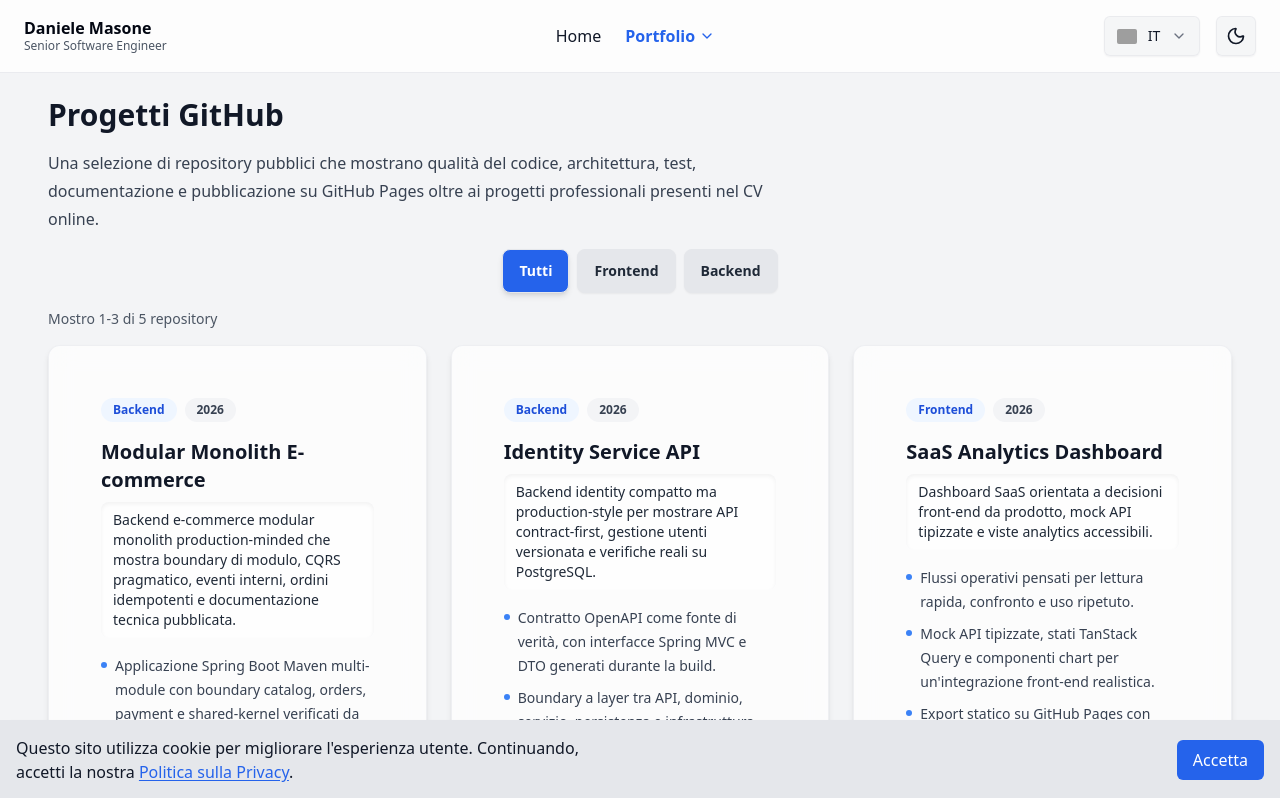
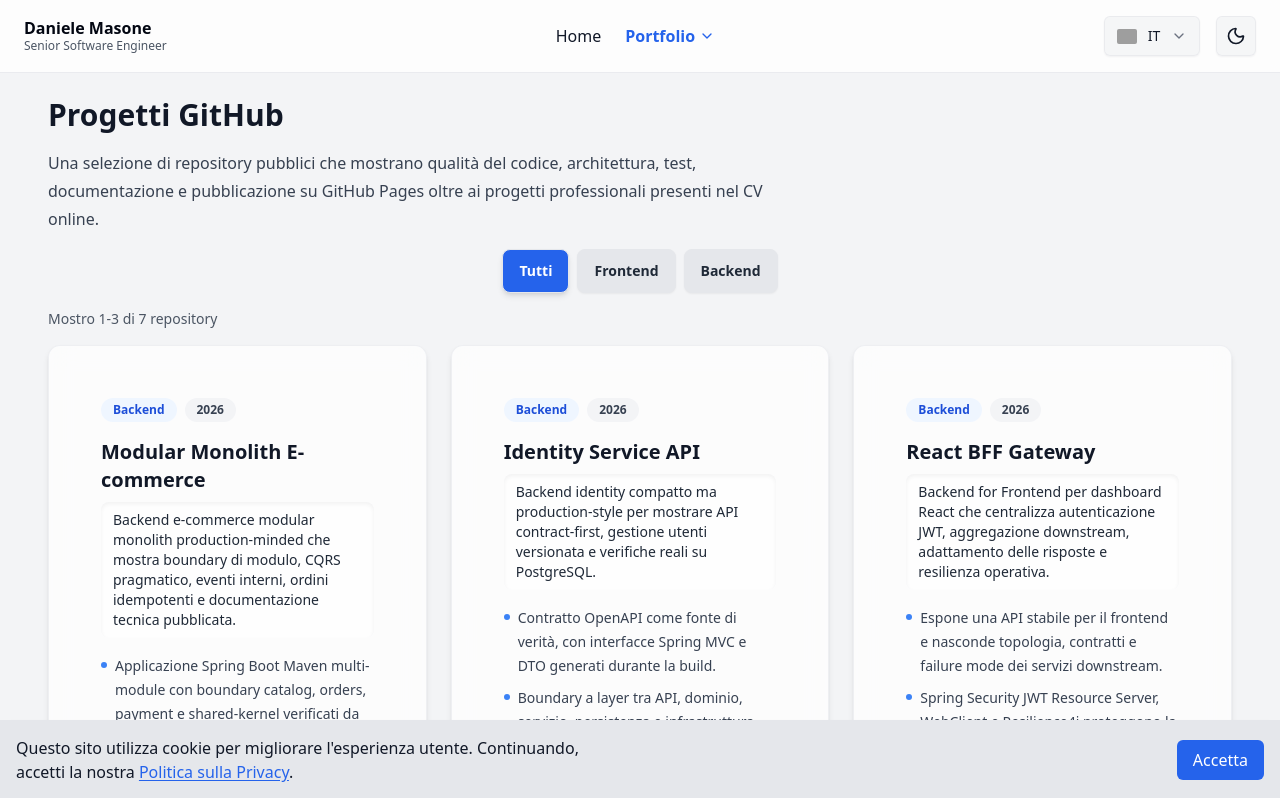
Before and after one commit to DanieleMasone/ingdanielemasone, a React (Vite) app: page /github-projects in a window 1280 px wide. Shown: the top 798 px of the page. Built offline with nearby package versions, Linux system fonts and the light colour scheme; grey boxes are pictures that could not be loaded.

Commit message:
chore: GitHub Projects

```diff
--- a/src/locales/de/translation.json
+++ b/src/locales/de/translation.json
@@ -101,6 +101,14 @@
           "quality": "Unit-, Web-Layer-, Repository- und Testcontainers-Integrationstests, RFC-7807-Fehler, Docker-Validierung und veröffentlichte JaCoCo-Reports."
         }
       },
+      "react_bff_gateway": {
+        "summary": "Backend for Frontend für React-Dashboards mit zentraler JWT-Authentifizierung, Downstream-Aggregation, Response-Anpassung und operativer Resilienz.",
+        "highlights": {
+          "bff_boundary": "Stellt eine stabile Frontend-API bereit und verbirgt Downstream-Topologie, Verträge und Fehlerfälle vor dem Browser.",
+          "security_resilience": "Spring Security JWT Resource Server, WebClient und Resilience4j schützen die Boundary und liefern stabile Fallbacks.",
+          "quality": "CI mit Maven verify, JaCoCo, Javadoc, generiertem OpenAPI/Swagger UI, Docker-Compose-Checks und GitHub-Pages-Veröffentlichung."
+        }
+      },
       "saas_analytics_dashboard": {
         "summary": "SaaS-Dashboard mit Fokus auf produktnahe Frontend-Entscheidungen, typisierte Mock-APIs und barrierearme Analytics-Ansichten.",
         "highlights": {
@@ -115,6 +123,14 @@
           "static_export": "Statischer Export mit base-path-fähigen Assets und öffentlichen Report-URLs für GitHub Pages, ohne SSR-Runtime oder private API-Routen.",
           "commerce_ux": "Suche, Filter, Sortierung, statische Detailseiten und barrierearmer Cart Drawer mit aria-live-Updates und localStorage-Persistenz.",
           "quality": "CI mit Format-Checks, Linting, Typechecks, Coverage, Playwright E2E, TypeDoc, Build und Veröffentlichung der Reports."
+        }
+      },
+      "enterprise_data_workbench": {
+        "summary": "Local-first React- und TypeScript-Workbench für dichte Enterprise-Workflows mit Tabelle, Kanban und Kalender über einem gemeinsamen Workspace-Dokument.",
+        "highlights": {
+          "local_first": "Workspace-Snapshots werden mit Dexie in IndexedDB persistiert, inklusive Operation Log, optimistischen Updates und sichtbarer Mock-Reconciliation.",
+          "workspace_ux": "Data Grid mit Inline-Editing, Tastaturnavigation, Command Palette, Sync Inspector, Konflikten und simulierter Kollaborationspräsenz.",
+          "delivery": "Pipeline mit Typecheck, Lint, Coverage, Build, TypeDoc und öffentlichen GitHub-Pages-Reports."
         }
       },
       "portfolio": {
--- a/src/locales/en/translation.json
+++ b/src/locales/en/translation.json
@@ -101,6 +101,14 @@
           "quality": "Unit, web-layer, repository and Testcontainers integration tests, RFC 7807 errors, Docker validation and published JaCoCo reports."
         }
       },
+      "react_bff_gateway": {
+        "summary": "Backend for Frontend for React dashboards that centralizes JWT authentication, downstream aggregation, response adaptation and operational resilience.",
+        "highlights": {
+          "bff_boundary": "Exposes one stable frontend API while hiding downstream topology, contracts and failure modes from the browser.",
+          "security_resilience": "Spring Security JWT Resource Server, WebClient and Resilience4j protect the boundary and return stable fallbacks.",
+          "quality": "CI runs Maven verify, JaCoCo, Javadoc, generated OpenAPI/Swagger UI, Docker Compose checks and GitHub Pages publication."
+        }
+      },
       "saas_analytics_dashboard": {
         "summary": "SaaS management dashboard focused on product-grade frontend decisions, typed mock APIs and accessible analytics views.",
         "highlights": {
@@ -115,6 +123,14 @@
           "static_export": "Static export with base-path-aware assets and public report URLs for GitHub Pages, without SSR runtime or private API routes.",
           "commerce_ux": "Search, filters, sorting, static detail pages and an accessible cart drawer with aria-live updates and localStorage persistence.",
           "quality": "CI runs format checks, linting, type checks, coverage, Playwright E2E, TypeDoc, build and public report exposure."
+        }
+      },
+      "enterprise_data_workbench": {
+        "summary": "Local-first React and TypeScript workbench for dense enterprise workflows, with table, kanban and calendar views over one workspace document.",
+        "highlights": {
+          "local_first": "Workspace snapshots persist in IndexedDB through Dexie, with operation logs, optimistic updates and visible mock reconciliation.",
+          "workspace_ux": "Data grid with inline editing, keyboard navigation, command palette, sync inspector, conflicts and simulated collaborator presence.",
+          "delivery": "Pipeline covers typecheck, lint, coverage, build, TypeDoc and public GitHub Pages reports."
         }
       },
       "portfolio": {
--- a/src/locales/es/translation.json
+++ b/src/locales/es/translation.json
@@ -101,6 +101,14 @@
           "quality": "Tests unitarios, web-layer, repository e integración Testcontainers, errores RFC 7807, validación Docker y reportes JaCoCo publicados."
         }
       },
+      "react_bff_gateway": {
+        "summary": "Backend for Frontend para dashboards React que centraliza autenticación JWT, agregación downstream, adaptación de respuestas y resiliencia operativa.",
+        "highlights": {
+          "bff_boundary": "Expone una API frontend estable y oculta al navegador la topología, los contratos y los modos de fallo downstream.",
+          "security_resilience": "Spring Security JWT Resource Server, WebClient y Resilience4j protegen la boundary y devuelven fallbacks estables.",
+          "quality": "CI con Maven verify, JaCoCo, Javadoc, OpenAPI/Swagger UI generados, validaciones Docker Compose y publicación en GitHub Pages."
+        }
+      },
       "saas_analytics_dashboard": {
         "summary": "Dashboard SaaS centrado en decisiones frontend de producto, mock APIs tipadas y vistas analytics accesibles.",
         "highlights": {
@@ -115,6 +123,14 @@
           "static_export": "Export estático con assets compatibles con base path y URLs públicas de reportes para GitHub Pages, sin runtime SSR ni rutas API privadas.",
           "commerce_ux": "Búsqueda, filtros, ordenación, páginas detalle estáticas y cart drawer accesible con actualizaciones aria-live y persistencia localStorage.",
           "quality": "CI con format check, lint, typecheck, coverage, Playwright E2E, TypeDoc, build y exposición de reportes públicos."
+        }
+      },
+      "enterprise_data_workbench": {
+        "summary": "Workbench React y TypeScript local-first para flujos enterprise densos, con vistas tabla, kanban y calendario sobre un único documento workspace.",
+        "highlights": {
+          "local_first": "Snapshot persistido en IndexedDB con Dexie, operation log, actualizaciones optimistas y reconciliación mock visible.",
+          "workspace_ux": "Data grid con edición inline, navegación por teclado, command palette, sync inspector, conflictos y presencia colaborativa simulada.",
+          "delivery": "Pipeline con typecheck, lint, coverage, build, TypeDoc y reportes públicos en GitHub Pages."
         }
       },
       "portfolio": {
--- a/src/locales/fr/translation.json
+++ b/src/locales/fr/translation.json
@@ -101,6 +101,14 @@
           "quality": "Tests unitaires, web-layer, repository et intégration Testcontainers, erreurs RFC 7807, validation Docker et rapports JaCoCo publiés."
         }
       },
+      "react_bff_gateway": {
+        "summary": "Backend for Frontend pour dashboards React qui centralise authentification JWT, agrégation downstream, adaptation des réponses et résilience opérationnelle.",
+        "highlights": {
+          "bff_boundary": "Expose une API front stable et masque au navigateur la topologie, les contrats et les modes d’échec downstream.",
+          "security_resilience": "Spring Security JWT Resource Server, WebClient et Resilience4j protègent la boundary et renvoient des fallbacks stables.",
+          "quality": "CI avec Maven verify, JaCoCo, Javadoc, OpenAPI/Swagger UI générés, contrôles Docker Compose et publication GitHub Pages."
+        }
+      },
       "saas_analytics_dashboard": {
         "summary": "Dashboard SaaS axé sur des choix front-end de niveau produit, des mock APIs typées et des vues analytics accessibles.",
         "highlights": {
@@ -115,6 +123,14 @@
           "static_export": "Export statique avec assets compatibles base path et URL publiques de rapports pour GitHub Pages, sans runtime SSR ni routes API privées.",
           "commerce_ux": "Recherche, filtres, tri, pages détail statiques et cart drawer accessible avec mises à jour aria-live et persistance localStorage.",
           "quality": "CI avec format check, lint, typecheck, couverture, Playwright E2E, TypeDoc, build et exposition des rapports publics."
+        }
+      },
+      "enterprise_data_workbench": {
+        "summary": "Workbench React et TypeScript local-first pour workflows enterprise denses, avec vues table, kanban et calendrier sur un même document workspace.",
+        "highlights": {
+          "local_first": "Snapshot persisté dans IndexedDB via Dexie, avec operation log, mises à jour optimistes et réconciliation mock visible.",
+          "workspace_ux": "Data grid avec édition inline, navigation clavier, command palette, sync inspector, conflits et présence collaborative simulée.",
+          "delivery": "Pipeline avec typecheck, lint, couverture, build, TypeDoc et rapports publics GitHub Pages."
         }
       },
       "portfolio": {
--- a/src/locales/it/translation.json
+++ b/src/locales/it/translation.json
@@ -101,6 +101,14 @@
           "quality": "Test unitari, web-layer, repository e integrazione Testcontainers, errori RFC 7807, validazione Docker e report JaCoCo pubblicati."
         }
       },
+      "react_bff_gateway": {
+        "summary": "Backend for Frontend per dashboard React che centralizza autenticazione JWT, aggregazione downstream, adattamento delle risposte e resilienza operativa.",
+        "highlights": {
+          "bff_boundary": "Espone una API stabile per il frontend e nasconde topologia, contratti e failure mode dei servizi downstream.",
+          "security_resilience": "Spring Security JWT Resource Server, WebClient e Resilience4j proteggono la boundary e forniscono fallback stabili.",
+          "quality": "CI con verify Maven, JaCoCo, Javadoc, OpenAPI/Swagger UI generati, Docker Compose e pubblicazione GitHub Pages."
+        }
+      },
       "saas_analytics_dashboard": {
         "summary": "Dashboard SaaS orientata a decisioni front-end da prodotto, mock API tipizzate e viste analytics accessibili.",
         "highlights": {
@@ -115,6 +123,14 @@
           "static_export": "Export statico con asset base-path aware e URL pubblici per report su GitHub Pages, senza runtime SSR o API private.",
           "commerce_ux": "Ricerca, filtri, ordinamento, detail page statiche e cart drawer accessibile con aggiornamenti aria-live e persistenza localStorage.",
           "quality": "CI con format check, lint, typecheck, coverage, Playwright E2E, TypeDoc, build ed esposizione dei report pubblici."
+        }
+      },
+      "enterprise_data_workbench": {
+        "summary": "Workbench React e TypeScript local-first per flussi enterprise densi, con tabella, kanban e calendario sullo stesso documento di workspace.",
+        "highlights": {
+          "local_first": "Snapshot persistito in IndexedDB con Dexie, operation log, update ottimistici e riconciliazione mock visibile in UI.",
+          "workspace_ux": "Data grid con editing inline, navigazione da tastiera, command palette, sync inspector, conflitti e presenza collaborativa simulata.",
+          "delivery": "Pipeline con typecheck, lint, coverage, build, TypeDoc e report pubblici su GitHub Pages."
         }
       },
       "portfolio": {
--- a/src/mock/githubProjects.js
+++ b/src/mock/githubProjects.js
@@ -86,6 +86,37 @@ export const githubProjects = [
         ]
     },
     {
+        id: "react-bff-gateway",
+        name: "React BFF Gateway",
+        category: "backend",
+        year: "2026",
+        summaryKey: "github_projects_page.projects.react_bff_gateway.summary",
+        highlightsKeys: [
+            "github_projects_page.projects.react_bff_gateway.highlights.bff_boundary",
+            "github_projects_page.projects.react_bff_gateway.highlights.security_resilience",
+            "github_projects_page.projects.react_bff_gateway.highlights.quality"
+        ],
+        tech: "Java 21, Spring Boot WebFlux, WebClient, Spring Security JWT Resource Server, Resilience4j, Springdoc OpenAPI 3, Actuator, JUnit 5, WebTestClient, Reactor Test, MockWebServer, WireMock, ArchUnit, JaCoCo, Javadoc, Docker Compose, GitHub Actions, GitHub Pages",
+        links: [
+            {
+                type: "repository",
+                href: "https://github.com/DanieleMasone/react-bff-gateway"
+            },
+            {
+                type: "live",
+                href: "https://danielemasone.github.io/react-bff-gateway/"
+            },
+            {
+                type: "documentation",
+                href: "https://danielemasone.github.io/react-bff-gateway/swagger-ui/"
+            },
+            {
+                type: "coverage",
+                href: "https://danielemasone.github.io/react-bff-gateway/coverage/"
+            }
+        ]
+    },
+    {
         id: "saas-analytics-dashboard",
         name: "SaaS Analytics Dashboard",
         category: "frontend",
@@ -148,6 +179,37 @@ export const githubProjects = [
         ]
     },
     {
+        id: "enterprise-data-workbench",
+        name: "Enterprise Data Workbench",
+        category: "frontend",
+        year: "2026",
+        summaryKey: "github_projects_page.projects.enterprise_data_workbench.summary",
+        highlightsKeys: [
+            "github_projects_page.projects.enterprise_data_workbench.highlights.local_first",
+            "github_projects_page.projects.enterprise_data_workbench.highlights.workspace_ux",
+            "github_projects_page.projects.enterprise_data_workbench.highlights.delivery"
+        ],
+        tech: "React, TypeScript, Vite, Zustand, Dexie, IndexedDB, Vitest, Testing Library, TypeDoc, ESLint, Prettier, GitHub Actions, GitHub Pages",
+        links: [
+            {
+                type: "repository",
+                href: "https://github.com/DanieleMasone/enterprise-data-workbench"
+            },
+            {
+                type: "live",
+                href: "https://danielemasone.github.io/enterprise-data-workbench/"
+            },
+            {
+                type: "documentation",
+                href: "https://danielemasone.github.io/enterprise-data-workbench/docs/"
+            },
+            {
+                type: "coverage",
+                href: "https://danielemasone.github.io/enterprise-data-workbench/coverage/"
+            }
+        ]
+    },
+    {
         id: "portfolio-online-cv",
         name: "Portfolio & Online CV",
         category: "frontend",
```
Also changed, not shown: 1 other file (tests, documents, lock files or other folders).
